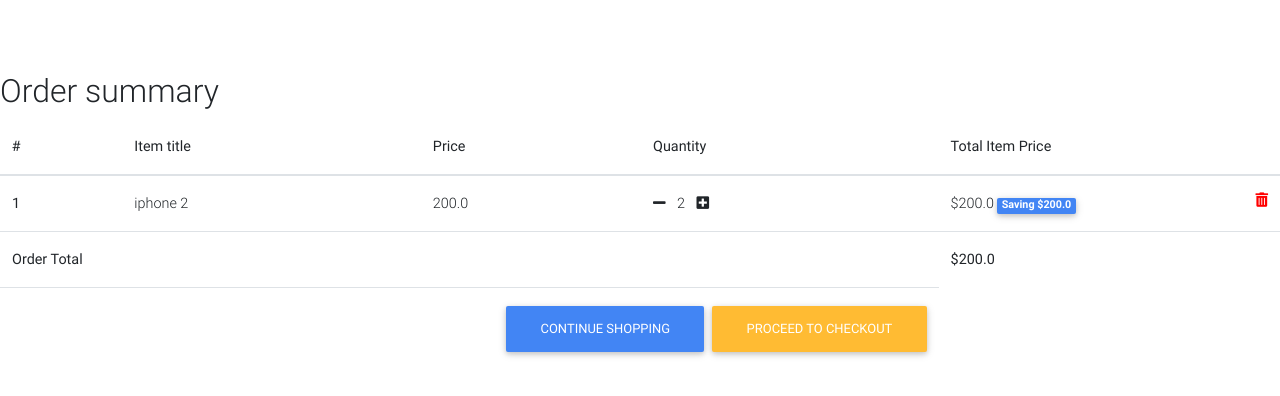
After one commit to Omdaprog/django_ecommerce_store, a Django app: page /order-summary/ in a window 1280 px wide. The commit adds this page. Shown: the top 396 px of the page. Run offline with Django 3.2, Linux system fonts and the light colour scheme; a user stored in the database is signed in; data comes from the database, SQL or seed files in the repository; both versions use the stored data as it was after the commit; some libraries are stand-ins or nearby versions.

Commit message:
creating an order summary

```diff
--- a/core/models.py
+++ b/core/models.py
@@ -54,6 +54,21 @@ class OrderItem(models.Model):
     def __str__(self):
         return f"{self.quantity} of {self.item.title}"
 
+    def get_total_item_price(self):
+        return self.quantity * self.item.price
+
+    def get_total_discount_item_price(self):
+        return self.quantity * self.item.discount_price
+
+    def get_amount_saved(self):
+        return self.get_total_item_price() - self.get_total_discount_item_price()
+
+
+    def get_final_price(self):
+        if self.item.discount_price:
+            return self.get_total_discount_item_price()
+        return self.get_total_item_price()
+
 
 class Order(models.Model):
     user = models.ForeignKey(settings.AUTH_USER_MODEL, on_delete=models.CASCADE )
@@ -64,3 +79,9 @@ class Order(models.Model):
 
     def __str__(self):
         return self.user.username
+
+    def get_total(self):
+        total = 0
+        for order_item in self.items.all():
+            total += order_item.get_final_price()
+        return total
--- a/core/templates/home-page.html
+++ b/core/templates/home-page.html
@@ -25,7 +25,7 @@
         <!-- Left -->
         <ul class="navbar-nav mr-auto">
           <li class="nav-item active">
-            <a class="nav-link waves-effect" href="#">Home
+            <a href="{% url 'core:home' %}" class="nav-link waves-effect" >Home
               <span class="sr-only">(current)</span>
             </a>
           </li>
@@ -46,7 +46,7 @@
         <ul class="navbar-nav nav-flex-icons">
           {% if request.user.is_authenticated %}
           <li class="nav-item">
-            <a class="nav-link waves-effect">
+            <a href="{% url 'core:order-summary' %}" class="nav-link waves-effect">
               <span class="badge red z-depth-1 mr-1"> {{ request.user|cart_item_count }} </span>
               <i class="fas fa-shopping-cart"></i>
               <span class="clearfix d-none d-sm-inline-block"> Cart </span>
--- /dev/null
+++ b/core/templates/order_summary.html
@@ -0,0 +1,63 @@
+{% extends 'base.html' %}
+
+{% block content %}
+<div class="table-responsive text-nowrap"  >
+  <h2>Order summary</h2>
+    <table class="table">
+      <thead>
+        <tr>
+          <th scope="col">#</th>
+          <th scope="col">Item title</th>
+          <th scope="col">Price</th>
+          <th scope="col">Quantity</th>
+          <th scope="col">Total Item Price</th>
+
+
+        </tr>
+      </thead>
+      <tbody>
+        {% for order_item in object.items.all %}
+        <tr>
+          <th scope="row">{{ forloop.counter }}</th>
+          <td>{{ order_item.item.title }}</td>
+          <td>{{ order_item.item.price }}</td>
+          <td>
+            <a href="{% url 'core:remove_item_from_cart' order_item.item.slug %}"><i class="fas fa-minus mr-2"></i></a>
+              {{order_item.quantity}}
+            <a href="{% url 'core:add-to-cart' order_item.item.slug %}"><i class="fas fa-plus-square ml-2"></i></a>
+          </td>
+          <td>${{ order_item.get_final_price }}
+              {%if order_item.item.discount_price%}
+              <span class="badge badge-primary" >Saving ${{ order_item.get_amount_saved }}</span>
+              {% endif %}
+              <a style="color: red;" href="{% url 'core:remove-from-cart' order_item.item.slug %}"><i class="fas fa-trash-alt float-right"></i></a>
+
+          </td>
+        </tr>
+        {% empty %}
+        <tr>
+          <td colspan="5" >Your cart is empty</td>
+        </tr>
+        <tr>
+          <td colspan="5" >
+            <a href="/" class="btn btn-primary float-right">Continue shopping</a>
+          </td>
+        </tr>
+        {% endfor %}
+        <tr>
+          <td colspan="4" ><b>Order Total</b></td>
+          <td><b>${{ object.get_total }}</b></td>
+        </tr>
+
+        <tr>
+          <td colspan="4" >
+            <a href="{% url 'core:checkout' %}" class="btn btn-warning float-right ml-2">Proceed to checkout</a>
+            <a href="/" class="btn btn-primary float-right">Continue shopping</a>
+          </td>
+        </tr>
+
+      </tbody>
+    </table>
+
+  </div>
+{% endblock %}
--- a/core/urls.py
+++ b/core/urls.py
@@ -4,7 +4,9 @@ from .views import (
     ItemDetailView,
     HomeView,
     add_to_cart,
-    remove_from_cart
+    remove_from_cart,
+    OrderSummaryView,
+    remove_item_from_cart,
 )
 
 app_name = 'core'
@@ -16,5 +18,7 @@ urlpatterns = [
     path('checkout/', checkout, name='checkout'),
     path('add_to_cart/<slug>/', add_to_cart, name='add-to-cart'),
     path('remove-from-cart/<slug>/', remove_from_cart, name='remove-from-cart'),
+    path('remove_item_from_cart/<slug>/', remove_item_from_cart, name='remove_item_from_cart'),
+    path('order-summary/', OrderSummaryView.as_view(), name='order-summary'),
 
 ]
--- a/core/views.py
+++ b/core/views.py
@@ -1,8 +1,12 @@
 from django.shortcuts import render, redirect , get_object_or_404
-from django.views.generic import ListView, DetailView
+from django.views.generic import ListView, DetailView, View
 from .models import Item , Order, OrderItem
 from django.utils import timezone
 from django.contrib import messages
+from django.core.exceptions import ObjectDoesNotExist
+from django.contrib.auth.decorators import login_required
+from django.contrib.auth.mixins import LoginRequiredMixin
+
 
 
 def checkout(request):
@@ -19,7 +23,19 @@ class HomeView(ListView):
     paginate_by = 10
     template_name = "home-page.html"
 
+class OrderSummaryView(LoginRequiredMixin,View):
+    def get(self, *args, **kwargs):
+        try:
+            order = Order.objects.get(user=self.request.user, ordered=False)
+            context={
+                'object': order
+            }
+            return render(self.request, 'order_summary.html',context)
+        except ObjectDoesNotExist:
+            messages.error(self.request, "You do not have an active order")
+            return redirect("/")
 
+@login_required
 def add_to_cart(request, slug):
     item = get_object_or_404(Item, slug=slug)
     order_item,created = OrderItem.objects.get_or_create(
@@ -39,7 +55,7 @@ def add_to_cart(request, slug):
         else:
             order.items.add(order_item)
             messages.info(request,"This item was add to your cart.")
-            return redirect("core:product", slug=slug)
+            return redirect("core:order-summary")
 
     else:
         order_date = timezone.now()
@@ -48,10 +64,11 @@ def add_to_cart(request, slug):
         )
         order.items.add(order_item)
         messages.info(request,"This item was added to your cart.")
-        return redirect("core:product", slug=slug)
+        return redirect("core:order-summary")
 
-    return redirect("core:product", slug=slug)
+    return redirect("core:order-summary")
 
+@login_required
 def remove_from_cart(request, slug):
     item = get_object_or_404(Item, slug=slug)
     order_qs = Order.objects.filter(
@@ -60,6 +77,7 @@ def remove_from_cart(request, slug):
     )
     if order_qs.exists():
         order = order_qs[0]
+        # check if the order item in the order
         if order.items.filter(item__slug=item.slug).exists():
             order_item = OrderItem.objects.filter(
                 item=item,
@@ -71,9 +89,42 @@ def remove_from_cart(request, slug):
             messages.info(request,"This item was removed from your cart")
         else:
             messages.info(request, "This item was not in your cart")
-            return redirect("core:product", slug=slug)
+            return redirect("core:order-summary")
     else:
         messages.info(request, "You do not have an active order")
         return redirect("core:product", slug=slug)
 
     return redirect("core:product", slug=slug)
+
+
+@login_required
+def remove_item_from_cart(request, slug):
+    item = get_object_or_404(Item, slug=slug)
+    order_qs = Order.objects.filter(
+        user=request.user,
+        ordered=False
+    )
+    if order_qs.exists():
+        order = order_qs[0]
+        # check if the order item in the order
+        if order.items.filter(item__slug=item.slug).exists():
+            order_item = OrderItem.objects.filter(
+                item=item,
+                user=request.user,
+                ordered=False
+            )[0]
+            if order_item.quantity > 1 :
+                order_item.quantity -= 1
+                order_item.save()
+            else:
+                order.items.remove(order_item)
+            messages.info(request,"This item quantity was updated")
+            return redirect("core:order-summary")
+        else:
+            messages.info(request, "This item was not in your cart")
+            return redirect("core:order-summary", slug=slug)
+    else:
+        messages.info(request, "You do not have an active order")
+        return redirect("core:order-summary", slug=slug)
+
+    return redirect("core:order-summary", slug=slug)
```
Also changed, not shown: core/templates/checkout-page.html (+22 -46 lines), db.sqlite3.
